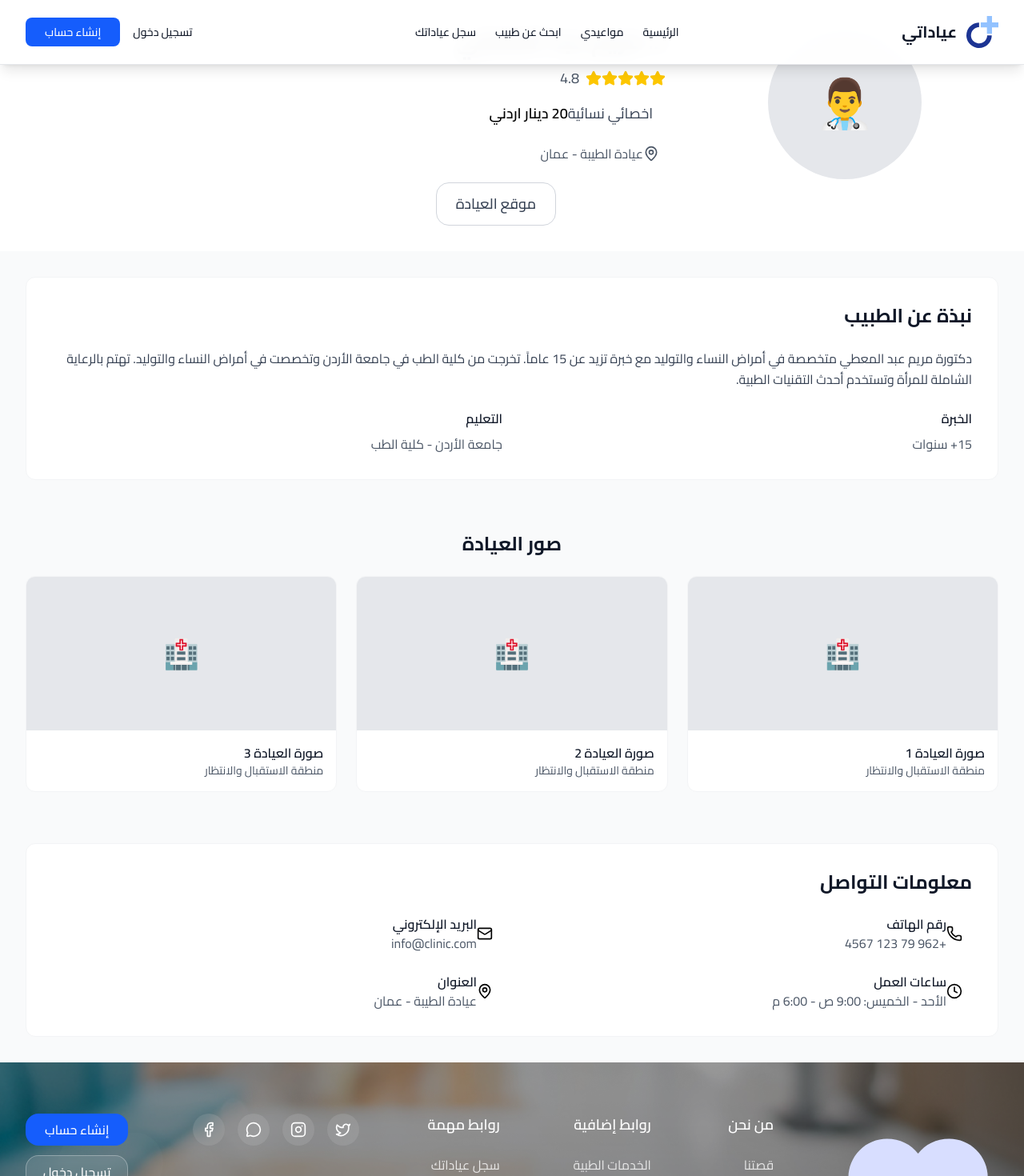
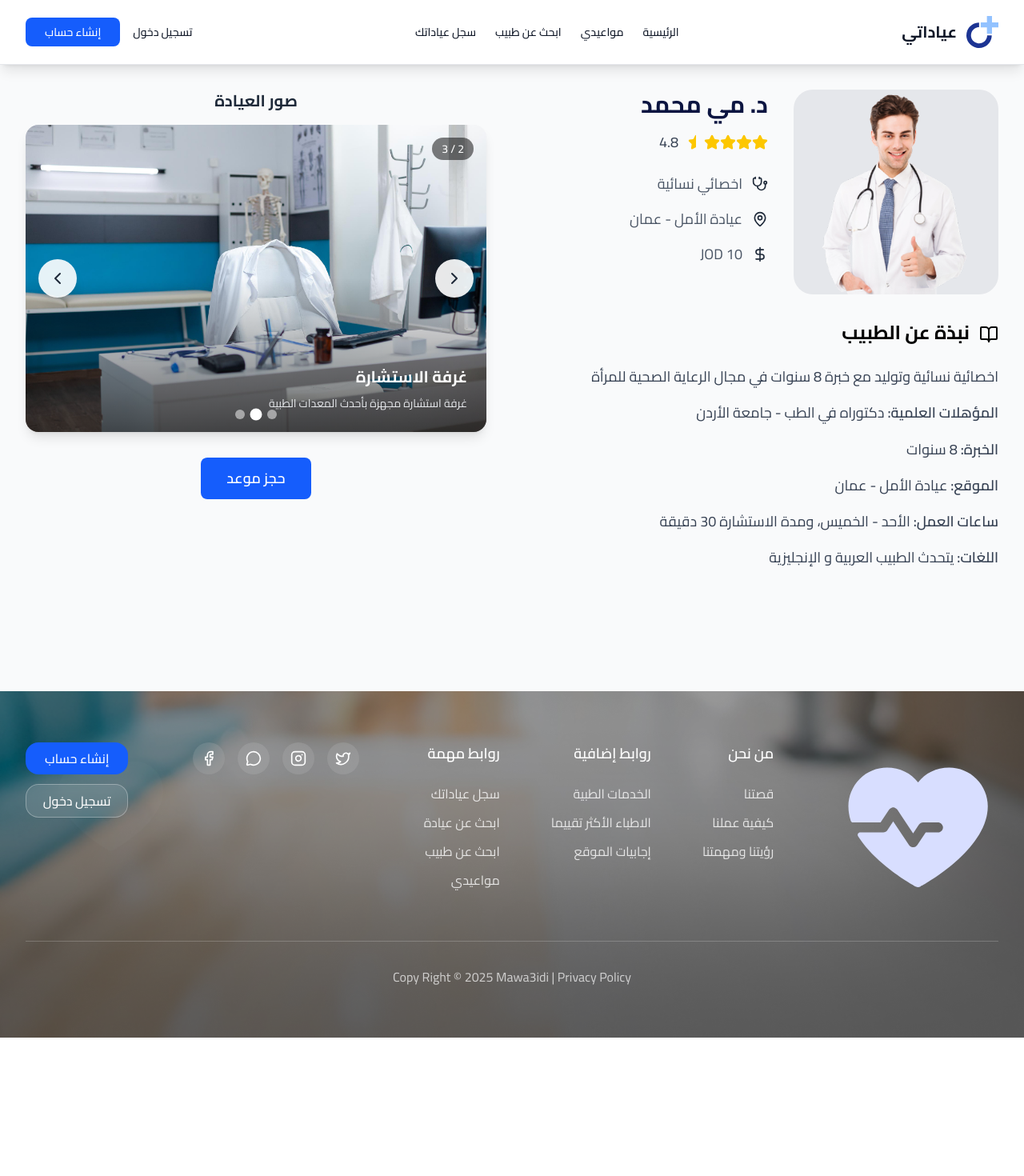
Before and after one commit to thisisabukarsh/clinc-app, a Next.js app: page /doctors/1 in a window 1280 px wide. Shown: the top 1470 px of the page at 80% size. After the commit the page ends 1297 px from the top, so only its background shows below. Built offline with nearby package versions, Linux system fonts and the light colour scheme.

Commit message:
refactor DoctorProfilePage to improve structure and performance; replace mock data with real data fetching, enhance UI with DoctorProfileHeader and ClinicImageSlider components, and streamline booking functionality

```diff
--- a/app/doctors/[id]/page.tsx
+++ b/app/doctors/[id]/page.tsx
@@ -1,249 +1,150 @@
 "use client";
 
-import React, { useState, useEffect } from "react";
+import React, { useState } from "react";
 import { useParams } from "next/navigation";
-import { Star, MapPin, Clock, Phone, Mail } from "lucide-react";
+import Image from "next/image";
+import { BookOpen } from "lucide-react";
+import { topRatedDoctors, clinicImages } from "@/lib/mockData";
+import { DoctorProfileHeader } from "@/components/doctor-page";
+import { ClinicImageSlider } from "@/components/features";
+import Button from "@/components/ui/Button";
+import BookingModal from "@/components/features/BookingModal";
 import MainLayout from "@/components/layout/MainLayout";
-import Button from "@/components/ui/Button";
-import Card from "@/components/ui/Card";
-import BookingModal from "@/components/features/BookingModal";
-import { mockDoctors } from "@/lib/mockData";
-import { Doctor } from "@/types";
-import { formatCurrency } from "@/lib/utils";
 
-export default function DoctorProfilePage() {
+export default function DoctorDetailPage() {
   const params = useParams();
-  const [doctor, setDoctor] = useState<Doctor | null>(null);
-  const [loading, setLoading] = useState(true);
+  const doctorId = params.id as string;
   const [isBookingModalOpen, setIsBookingModalOpen] = useState(false);
 
-  useEffect(() => {
-    // Simulate API call
-    setTimeout(() => {
-      const foundDoctor = mockDoctors.find((d) => d.id === params.id);
-      setDoctor(foundDoctor || null);
-      setLoading(false);
-    }, 500);
-  }, [params.id]);
+  // Find the doctor by ID
+  const doctor = topRatedDoctors.find((d) => d.id === doctorId);
 
-  const renderStars = (rating: number) => {
-    return Array.from({ length: 5 }, (_, i) => (
-      <Star
-        key={i}
-        className={`w-5 h-5 ${
-          i < rating ? "text-yellow-400 fill-current" : "text-gray-300"
-        }`}
-      />
-    ));
-  };
-
-  const handleBookingConfirm = (bookingDetails: {
-    doctorId: string;
-    doctorName: string;
-    date: Date;
-    time: string;
-    price: number;
-    clinic: string;
-    location: string;
-  }) => {
-    console.log("Booking confirmed:", bookingDetails);
-    // TODO: Implement actual booking logic
-    alert(
-      `تم حجز موعد مع ${
-        bookingDetails.doctorName
-      } في ${bookingDetails.date.toLocaleDateString("ar")} الساعة ${
-        bookingDetails.time
-      }`
-    );
-  };
-
-  if (loading) {
+  if (!doctor) {
     return (
-      <MainLayout>
-        <div className="flex justify-center items-center min-h-screen">
-          <div className="inline-block animate-spin rounded-full h-8 w-8 border-b-2 border-primary-600"></div>
+      <div className="min-h-screen bg-gray-50 flex items-center justify-center">
+        <div className="text-center">
+          <h1 className="text-2xl font-bold text-gray-900 mb-4">
+            Doctor not found
+          </h1>
+          <p className="text-gray-600">
+            The doctor you&apos;re looking for doesn&apos;t exist.
+          </p>
         </div>
-      </MainLayout>
+      </div>
     );
   }
 
-  if (!doctor) {
-    return (
-      <MainLayout>
-        <div className="text-center py-12">
-          <h1 className="text-2xl font-bold text-gray-900 mb-4">
-            لم يتم العثور على الطبيب
-          </h1>
-          <p className="text-gray-600">الطبيب المطلوب غير موجود</p>
-        </div>
-      </MainLayout>
-    );
-  }
+  const handleBookAppointment = () => {
+    setIsBookingModalOpen(true);
+  };
+
+  const handleCloseBookingModal = () => {
+    setIsBookingModalOpen(false);
+  };
 
   return (
     <MainLayout>
-      <div className="bg-gray-50 min-h-screen">
-        {/* Doctor Profile Header */}
-        <section className="bg-white shadow-soft">
-          <div className="max-w-7xl mx-auto px-4 sm:px-6 lg:px-8 py-8">
-            <div className="grid grid-cols-1 lg:grid-cols-3 gap-8">
-              {/* Doctor Image */}
-              <div className="lg:col-span-1">
-                <div className="w-48 h-48 bg-gray-200 rounded-full mx-auto flex items-center justify-center">
-                  <span className="text-6xl">👨‍⚕️</span>
+      <div className="min-h-screen bg-gray-50 mt-16">
+        {/* Hero Section with Doctor Info */}
+        <div className="">
+          <div className="max-w-7xl mx-auto px-4 sm:px-6 lg:px-8 py-12">
+            <div className="flex lg:flex-row flex-col gap-16 justify-between w-full">
+              <div className="flex flex-col gap-8 w-full lg:w-1/2">
+                <div className="flex flex-col lg:flex-row gap-8">
+                  {/* Doctor Image */}
+                  <div className="lg:col-span-1 flex justify-center">
+                    <div className="w-64 h-64 bg-gray-200 rounded-3xl flex items-center justify-center overflow-hidden">
+                      {doctor.image ? (
+                        <Image
+                          src={doctor.image}
+                          alt={doctor.name}
+                          width={256}
+                          height={256}
+                          className="w-full h-full object-contain"
+                        />
+                      ) : (
+                        <span className="text-6xl">👨‍⚕️</span>
+                      )}
+                    </div>
+                  </div>
+                  {/* Doctor Info */}
+                  <DoctorProfileHeader doctor={doctor} />
+                </div>
+
+                {/* Combined Doctor Information */}
+                <div className=" w-full">
+                  <h2 className="text-2xl font-bold text-black mb-6 flex items-center">
+                    <BookOpen className="w-6 h-6 text-black ml-3 mt-1" />
+                    نبذة عن الطبيب
+                  </h2>
+
+                  {/* Flowing Paragraph Style */}
+                  <div className="text-gray-700 leading-relaxed text-lg space-y-4">
+                    <p>{doctor.about}</p>
+
+                    <p>
+                      <span className="font-semibold ">المؤهلات العلمية:</span>{" "}
+                      {doctor.education}
+                    </p>
+
+                    <p>
+                      <span className="font-semibold ">الخبرة:</span>{" "}
+                      {doctor.experience}
+                    </p>
+
+                    <p>
+                      <span className="font-semibold ">الموقع:</span>{" "}
+                      {doctor.clinic} - {doctor.location}
+                    </p>
+
+                    <p>
+                      <span className="font-semibold ">ساعات العمل:</span>{" "}
+                      {doctor.availability}، ومدة الاستشارة{" "}
+                      {doctor.consultationTime}
+                    </p>
+
+                    <p>
+                      <span className="font-semibold ">اللغات:</span> يتحدث
+                      الطبيب {doctor.languages.join(" و ")}
+                    </p>
+                  </div>
                 </div>
               </div>
 
-              {/* Doctor Info */}
-              <div className="lg:col-span-2">
-                <h1 className="text-3xl font-bold text-gray-900 mb-4">
-                  {doctor.name}
-                </h1>
-
-                {/* Rating */}
-                <div className="flex items-center mb-4">
-                  {renderStars(doctor.rating)}
-                  <span className="text-lg text-gray-600 mr-2">
-                    {doctor.rating}
-                  </span>
-                </div>
-
-                {/* Specialty and Price */}
-                <div className="flex items-center space-x-4 space-x-reverse mb-6">
-                  <span className="text-lg text-gray-700">
-                    {doctor.specialty}
-                  </span>
-                  <span className="text-lg font-semibold text-primary-600">
-                    {formatCurrency(doctor.price, doctor.currency)}
-                  </span>
-                </div>
-
-                {/* Clinic Info */}
-                <div className="flex items-center space-x-4 space-x-reverse mb-6">
-                  <div className="flex items-center text-gray-600">
-                    <MapPin className="w-5 h-5 mr-2" />
-                    <span>
-                      {doctor.clinic} - {doctor.location}
-                    </span>
-                  </div>
-                </div>
-
-                {/* Action Buttons */}
-                <div className="flex space-x-4 space-x-reverse">
+              {/* Clinic Images Slider */}
+              <div className="lg:w-1/2 ">
+                <h3 className="text-xl font-bold text-gray-800 mb-4 text-center">
+                  صور العيادة
+                </h3>
+                <ClinicImageSlider
+                  images={clinicImages}
+                  autoPlay={true}
+                  autoPlayInterval={4000}
+                  showArrows={true}
+                  showDots={true}
+                  showCaptions={true}
+                  className="w-full"
+                />
+                {/* Book Appointment Button */}
+                <div className="text-center mt-8">
                   <Button
+                    onClick={handleBookAppointment}
+                    className="bg-blue-600 hover:bg-blue-700 text-white px-8 py-3 rounded-lg text-lg font-semibold"
                     variant="primary"
-                    size="lg"
-                    onClick={() => setIsBookingModalOpen(true)}
                   >
                     حجز موعد
-                  </Button>
-                  <Button variant="outline" size="lg">
-                    موقع العيادة
                   </Button>
                 </div>
               </div>
             </div>
           </div>
-        </section>
-
-        {/* Doctor Biography */}
-        <section className="max-w-7xl mx-auto px-4 sm:px-6 lg:px-8 py-8">
-          <Card className="p-8">
-            <h2 className="text-2xl font-bold text-gray-900 mb-6">
-              نبذة عن الطبيب
-            </h2>
-            <p className="text-gray-700 leading-relaxed mb-6">
-              {doctor.biography}
-            </p>
-
-            <div className="grid grid-cols-1 md:grid-cols-2 gap-6">
-              <div>
-                <h3 className="font-semibold text-gray-900 mb-2">الخبرة</h3>
-                <p className="text-gray-600">{doctor.experience}</p>
-              </div>
-              <div>
-                <h3 className="font-semibold text-gray-900 mb-2">التعليم</h3>
-                <p className="text-gray-600">{doctor.education}</p>
-              </div>
-            </div>
-          </Card>
-        </section>
-
-        {/* Clinic Photos */}
-        <section className="max-w-7xl mx-auto px-4 sm:px-6 lg:px-8 py-8">
-          <h2 className="text-2xl font-bold text-gray-900 mb-6 text-center">
-            صور العيادة
-          </h2>
-          <div className="grid grid-cols-1 md:grid-cols-3 gap-6">
-            {[1, 2, 3].map((i) => (
-              <Card key={i} className="overflow-hidden">
-                <div className="h-48 bg-gray-200 flex items-center justify-center">
-                  <span className="text-4xl">🏥</span>
-                </div>
-                <div className="p-4">
-                  <h3 className="font-semibold text-gray-900">
-                    صورة العيادة {i}
-                  </h3>
-                  <p className="text-sm text-gray-600">
-                    منطقة الاستقبال والانتظار
-                  </p>
-                </div>
-              </Card>
-            ))}
-          </div>
-        </section>
-
-        {/* Contact Information */}
-        <section className="max-w-7xl mx-auto px-4 sm:px-6 lg:px-8 py-8">
-          <Card className="p-8">
-            <h2 className="text-2xl font-bold text-gray-900 mb-6">
-              معلومات التواصل
-            </h2>
-            <div className="grid grid-cols-1 md:grid-cols-2 gap-6">
-              <div className="flex items-center space-x-3 space-x-reverse">
-                <Phone className="w-5 h-5 text-primary-600" />
-                <div>
-                  <p className="font-semibold text-gray-900">رقم الهاتف</p>
-                  <p className="text-gray-600">+962 79 123 4567</p>
-                </div>
-              </div>
-              <div className="flex items-center space-x-3 space-x-reverse">
-                <Mail className="w-5 h-5 text-primary-600" />
-                <div>
-                  <p className="font-semibold text-gray-900">
-                    البريد الإلكتروني
-                  </p>
-                  <p className="text-gray-600">info@clinic.com</p>
-                </div>
-              </div>
-              <div className="flex items-center space-x-3 space-x-reverse">
-                <Clock className="w-5 h-5 text-primary-600" />
-                <div>
-                  <p className="font-semibold text-gray-900">ساعات العمل</p>
-                  <p className="text-gray-600">
-                    الأحد - الخميس: 9:00 ص - 6:00 م
-                  </p>
-                </div>
-              </div>
-              <div className="flex items-center space-x-3 space-x-reverse">
-                <MapPin className="w-5 h-5 text-primary-600" />
-                <div>
-                  <p className="font-semibold text-gray-900">العنوان</p>
-                  <p className="text-gray-600">
-                    {doctor.clinic} - {doctor.location}
-                  </p>
-                </div>
-              </div>
-            </div>
-          </Card>
-        </section>
+        </div>
 
         {/* Booking Modal */}
         <BookingModal
           isOpen={isBookingModalOpen}
-          onClose={() => setIsBookingModalOpen(false)}
+          onClose={handleCloseBookingModal}
           doctor={doctor}
-          onBookingConfirm={handleBookingConfirm}
         />
       </div>
     </MainLayout>
```
